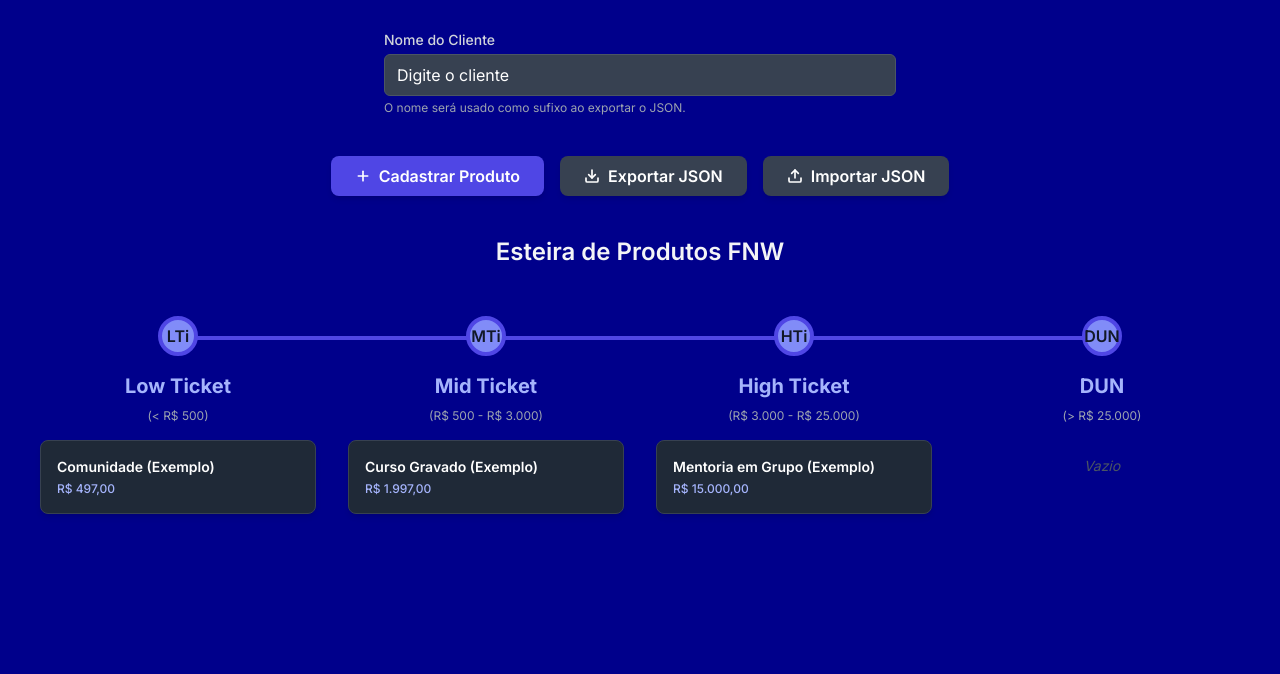
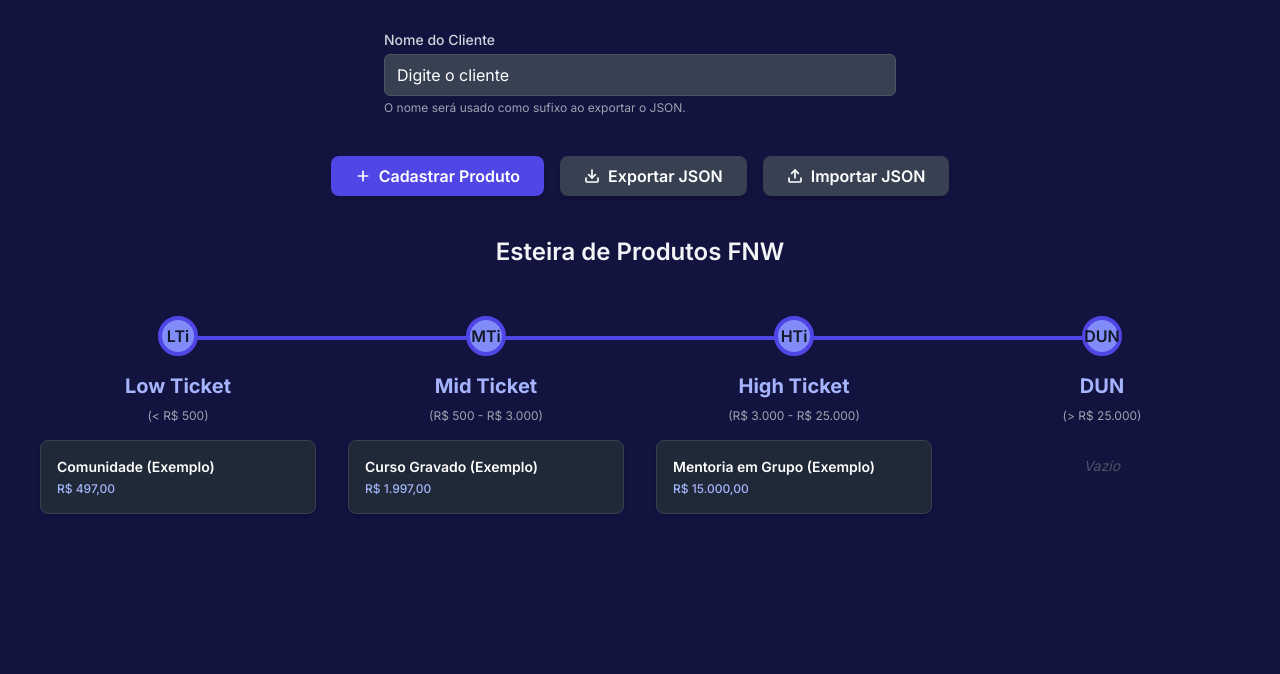
Before and after one commit to fnwdoc/webapp_esteira_digital, a plain HTML site: page index.html in a window 1280 px wide. Shown: the part 126-800 px from the top of the page. Drawn offline with nearby package versions, Linux system fonts and the light colour scheme.

Commit message:
Update index.html

```diff
--- a/index.html
+++ b/index.html
@@ -14,7 +14,7 @@
         /* Estilos personalizados */
         body {
             font-family: 'Inter', sans-serif;
-            background-color: darkblue; /* bg-gray-900 */
+            background-color: #131340; /* bg-gray-900 */
         }
 
         /* Estilo para o modal (escondido por padrão) */
```
